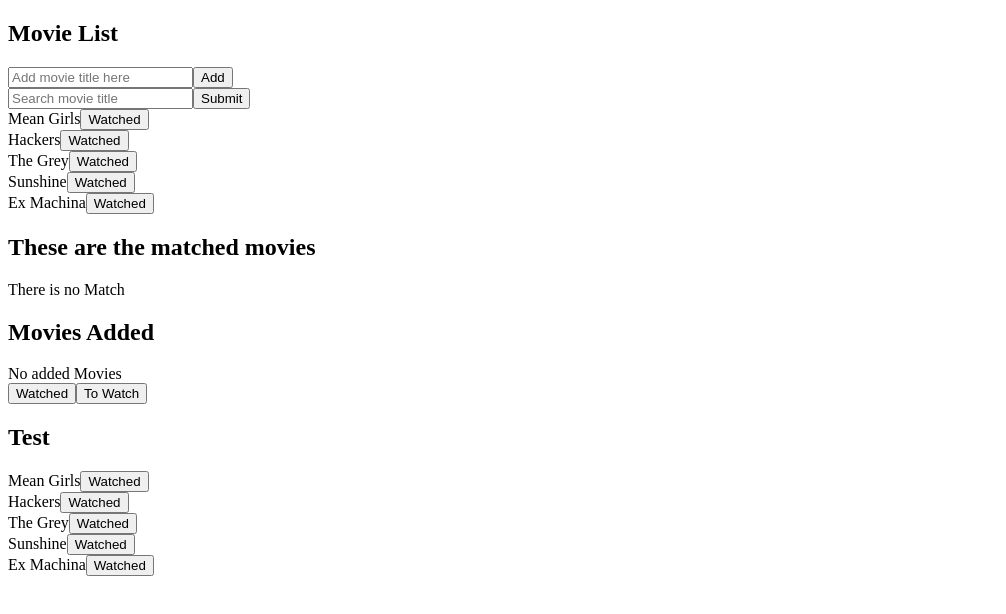
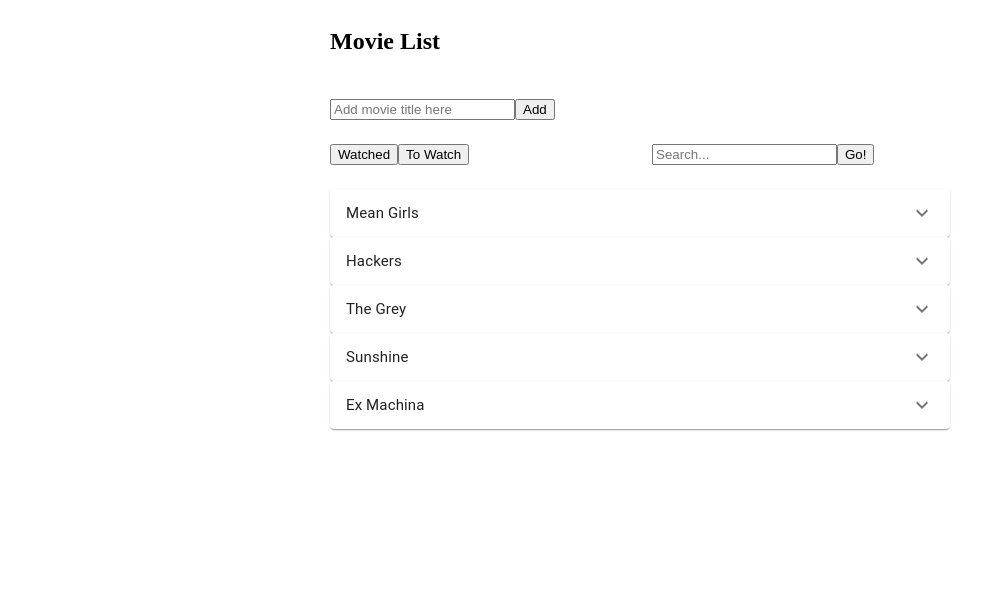
Before and after one commit to leal10/Movie-list, a React app: page / in a window 1280 px wide. Shown: the top 614 px of the page, without its empty margins (0-1006 px from the left). Built offline with nearby package versions, Linux system fonts and the light colour scheme; the HTML template or start-up script is replaced by a standard one.

Commit message:
Just need to add styling

```diff
--- a/package.json
+++ b/package.json
@@ -17,6 +17,8 @@
     "webpack": "^2.2.1"
   },
   "dependencies": {
+    "@material-ui/core": "^4.11.0",
+    "@material-ui/icons": "^4.9.1",
     "angular": "^1.6.3",
     "body-parser": "^1.17.2",
     "express": "^4.15.0",
--- a/react-client/src/components/Movie.jsx
+++ b/react-client/src/components/Movie.jsx
@@ -1,9 +1,54 @@
+
 import React from 'react';
+import { makeStyles } from '@material-ui/core/styles';
+import Accordion from '@material-ui/core/Accordion';
+import AccordionSummary from '@material-ui/core/AccordionSummary';
+import AccordionDetails from '@material-ui/core/AccordionDetails';
+import Typography from '@material-ui/core/Typography';
+import ExpandMoreIcon from '@material-ui/icons/ExpandMore';
 
-const Movie = (props) => (
-  <div>
-    {props.title}
-    <button onClick={(event) => {props.toggleHandler(event, props.title)}}>Watched</button>
-  </div>
-)
-export default Movie;
+const useStyles = makeStyles((theme) => ({
+  root: {
+    width: '100%',
+  },
+  heading: {
+    fontSize: theme.typography.pxToRem(15),
+    fontWeight: theme.typography.fontWeightRegular,
+  },
+}));
+
+export default function Movie (props) {
+  const classes = useStyles();
+
+  return (
+    <div className={classes.root}>
+      <Accordion>
+        <AccordionSummary
+          expandIcon={<ExpandMoreIcon />}
+          aria-controls="panel1a-content"
+          id="panel1a-header"
+        >
+          <Typography className={classes.heading}>{props.title}</Typography>
+        </AccordionSummary>
+        <AccordionDetails>
+          <Typography>
+            Movie Details
+            <button onClick={(event) => {props.toggleHandler(event, props.title)}}>Watched</button>
+          </Typography>
+        </AccordionDetails>
+      </Accordion>
+    </div>
+  );
+}
+
+
+
+// import React from 'react';
+
+// const Movie = (props) => (
+//   <div>
+//     {props.title}
+//     <button onClick={(event) => {props.toggleHandler(event, props.title)}}>Watched</button>
+//   </div>
+// )
+// export default Movie;
--- a/react-client/src/index.jsx
+++ b/react-client/src/index.jsx
@@ -3,6 +3,7 @@ import ReactDOM from 'react-dom';
 import $ from 'jquery';
 import MovieList from './components/MovieList.jsx';
 import Matches from './components/Matches.jsx';
+import Grid from '@material-ui/core/Grid';
 
 
 class App extends React.Component {
@@ -16,14 +17,15 @@ class App extends React.Component {
         { title: 'Sunshine', watched: false },
         { title: 'Ex Machina', watched: false },
       ],
-      moviesWatched: [{title: 'Toy Story', watched: true}],
+      moviesWatched: [{ title: 'Toy Story', watched: true }],
       searchInput: '',
       addInput: '',
       movieMatch: '',
       addedMovies: '',
       watchList: null,
       movieSelected: '',
-      setValue: true
+      setValue: true,
+      pressed: false
     }
     //handlers
     this.inputHandler = this.inputHandler.bind(this);
@@ -33,6 +35,7 @@ class App extends React.Component {
     this.watchedHandler = this.watchedHandler.bind(this);
     this.toWatchHandler = this.toWatchHandler.bind(this);
     this.toggleHandler = this.toggleHandler.bind(this);
+    this.toggle2Handler = this.toggle2Handler.bind(this);
   }
 
   componentDidMount() {
@@ -51,6 +54,7 @@ class App extends React.Component {
     // console.log("pressed");
     const matches = this.state.movies.filter(match => match.title === this.state.searchInput);
     this.setState({ movieMatch: matches });
+    this.setState({ pressed: true });
   }
 
   //handler for add input
@@ -73,59 +77,108 @@ class App extends React.Component {
 
   watchedHandler(event) {
     event.preventDefault();
-    this.setState({setValue: false});
+    this.setState({ setValue: false });
   }
 
   toWatchHandler(event) {
     event.preventDefault();
-    this.setState({setValue: true});
+    this.setState({ setValue: true });
   }
- //handler to change the state of each movie to true
+  //handler to change the state of each movie to true
   toggleHandler(event, title) {
     event.preventDefault();
     const name = title;
     console.log('The button was pressed');
-    this.setState({movieSelected: title});
+    this.setState({ movieSelected: title });
     //filter movies and return everything except the target movie
     const newArray = this.state.movies.filter(match => match.title !== title);
-    this.setState({movies: newArray});
-    this.setState({moviesWatched: [...this.state.moviesWatched, {title: title, watched: true}]})
-      //set state of movies to that new array
+    this.setState({ movies: newArray });
+    this.setState({ moviesWatched: [...this.state.moviesWatched, { title: title, watched: true }] });
+    //set state of movies to that new array
     // this.setState({movies: {title: name, watched: false}});
   }
 
+  //handler to move it back to movies not watched
+  toggle2Handler(event, title) {
+    event.preventDefault();
+
+    const name = title;
+    this.setState({ movieSelected: title });
+    const newArray = this.state.moviesWatched.filter(match => match.title !== title);
+    this.setState({ moviesWatched: newArray });
+    this.setState({ movies: [...this.state.movies, { title: title, watched: true }] });
+  }
+
+  //if pressed is true and movieMatch is an empty string
+    // no result found
+    // {(this.state.pressed === true && this.state.movieMatch === '' ? <Matches matches={this.state.movieMatch} toggleHandler={this.toggleHandler} /> : <div>No result found</div>)}
+
 
   render() {
+
     return (
-      <div>
-        <h2>Movie List</h2>
-        <form>
-          <input onChange={this.inputAddHandler} type="text" placeholder="Add movie title here"></input>
-          <button onClick={this.addButtonHandler} >Add</button>
-        </form>
+      <div class='main'>
+        <Grid container spacing={3}>
+          <Grid item xs={3}></Grid>
+          <Grid item xs={6}>
+            <h2>Movie List</h2>
+          </Grid>
+          <Grid item xs={3}></Grid>
+          <Grid item xs={3}></Grid>
+          <Grid item xs={6}>
+            <form>
+              <input onChange={this.inputAddHandler} type="text" placeholder="Add movie title here"></input>
+              <button onClick={this.addButtonHandler} >Add</button>
+            </form>
+          </Grid>
+          <Grid item xs={3}></Grid>
+          <Grid item xs={3}></Grid>
+          <Grid item xs={3}>
+            <form>
+              <button onClick={this.watchedHandler} >Watched</button>
+              <button onClick={this.toWatchHandler} >To Watch</button>
+            </form>
+          </Grid>
+          <Grid item xs={3}>
+            <form>
+              <input onChange={this.inputHandler} type='text' placeholder='Search...'></input>
+              <button onClick={this.sumbitButtonHandler}>Go!</button>
+            </form>
+          </Grid>
+          <Grid item xs={3}></Grid>
 
-        <form>
-          <input onChange={this.inputHandler} type='text' placeholder='Search movie title'></input>
-          <button onClick={this.sumbitButtonHandler}>Submit</button>
-        </form>
-        <MovieList movies={this.state.movies} toggleHandler={this.toggleHandler}/>
+          {/* {(this.state.setValue === false) ?  <MovieList movies={this.state.moviesWatched} toggleHandler={this.toggle2Handler}/> :  <MovieList movies={this.state.movies} toggleHandler={this.toggleHandler}/>} */}
+          <Grid item xs={3}></Grid>
+          <Grid item xs={6}>
+            {(this.state.pressed === true
+              ?
+              <Matches matches={this.state.movieMatch} toggleHandler={this.toggleHandler} />
+              :
+              (this.state.setValue === false) ? <MovieList movies={this.state.moviesWatched} toggleHandler={this.toggle2Handler} /> : <MovieList movies={this.state.movies} toggleHandler={this.toggleHandler} />
+            )}
+          </Grid>
+          <Grid item xs={3}></Grid>
 
-        <h2>These are the matched movies</h2>
-        {(this.state.movieMatch !== '') ? <Matches matches={this.state.movieMatch} toggleHandler={this.toggleHandler} /> : <div>There is no Match</div>}
+          {/* {(this.state.pressed === true && this.state.movieMatch === '' ? <Matches matches={this.state.movieMatch} toggleHandler={this.toggleHandler} /> : <div>No result found</div>)} */}
 
-        <h2>Movies Added</h2>
-        {(this.state.addedMovies === '') ? <div> No added Movies</div> : <MovieList movies={this.state.addedMovies} toggleHandler={this.toggleHandler} />}
+          {/* <MovieList movies={this.state.movies} toggleHandler={this.toggleHandler}/> */}
+
+          {/* <h2>These are the matched movies</h2>
+        {(this.state.movieMatch !== '') ? <Matches matches={this.state.movieMatch} toggleHandler={this.toggleHandler} /> : <div>There is no Match</div>} */}
+
+          {/* <h2>Movies Added</h2>
+        {(this.state.addedMovies === '') ? <div> No added Movies</div> : <MovieList movies={this.state.addedMovies} toggleHandler={this.toggleHandler} />} */}
 
 
-        <form>
+          {/* <form>
           <button onClick={this.watchedHandler} >Watched</button>
           <button onClick={this.toWatchHandler} >To Watch</button>
-        </form>
+        </form> */}
 
-        <h2>Test</h2>
+          {/* <h2>Test</h2> */}
 
-        {(this.state.setValue === false) ?  <MovieList movies={this.state.moviesWatched} toggleHandler={this.toggleHandler}/> :  <MovieList movies={this.state.movies} toggleHandler={this.toggleHandler}/>}
-
+          {/* {(this.state.setValue === false) ?  <MovieList movies={this.state.moviesWatched} toggleHandler={this.toggle2Handler}/> :  <MovieList movies={this.state.movies} toggleHandler={this.toggleHandler}/>} */}
+        </Grid>
       </div>)
   }
 }
--- /dev/null
+++ b/react-client/src/stylesheet.css
@@ -0,0 +1,3 @@
+.main {
+  background-color: aquamarine;
+}
```
Also changed, not shown: 1 other file (tests, documents, lock files or other folders).
